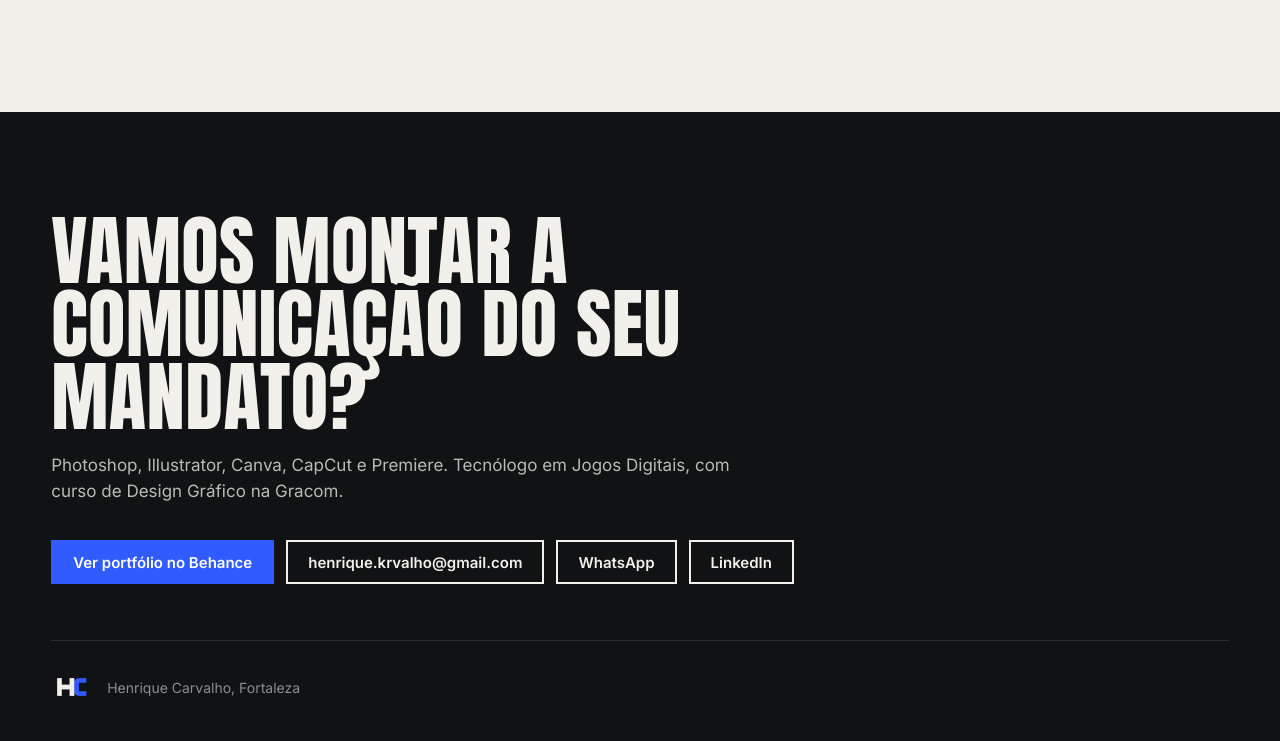
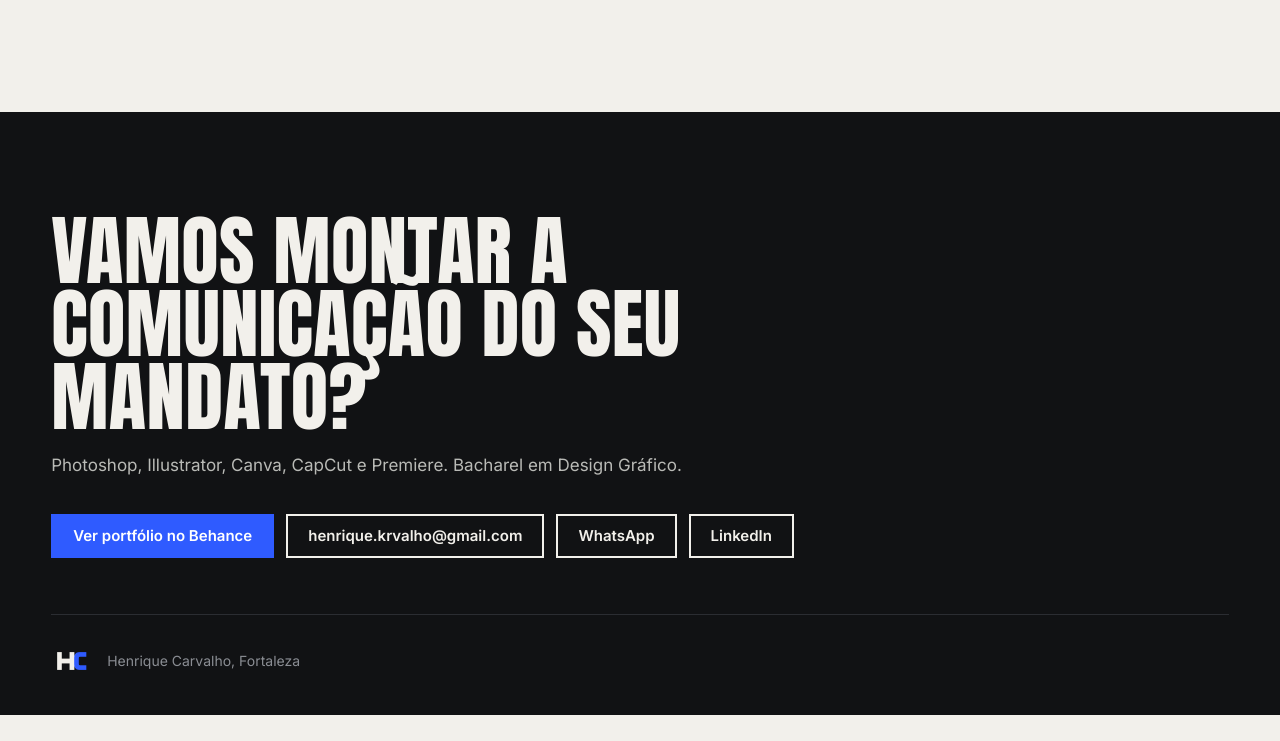
Before and after one commit to henrique-carvalho-dev/portfolio, a plain HTML site: page index.html in a window 1280 px wide. Shown: the part 5828-6569 px from the top of the page. After the commit the page ends 6543 px from the top, so only its background shows below. Drawn offline with Linux system fonts and the light colour scheme.

Commit message:
Formacao no rodape

```diff
--- a/index.html
+++ b/index.html
@@ -78,7 +78,7 @@
 <footer class="rodape" id="contato">
   <div class="rodape-chamada">
     <h2>Vamos montar a comunicação do seu mandato?</h2>
-    <p>Photoshop, Illustrator, Canva, CapCut e Premiere. Tecnólogo em Jogos Digitais, com curso de Design Gráfico na Gracom.</p>
+    <p>Photoshop, Illustrator, Canva, CapCut e Premiere. Bacharel em Design Gráfico.</p>
   </div>
   <ul class="contatos" id="contatos"></ul>
   <p class="assina"><img class="mono" src="img/marca/monograma_claro.png" alt="" width="44" height="44"> Henrique Carvalho, Fortaleza</p>
```
